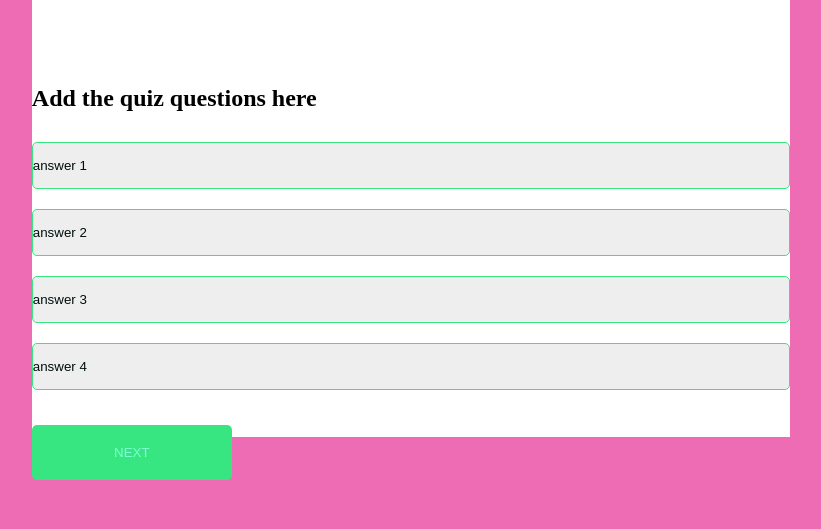
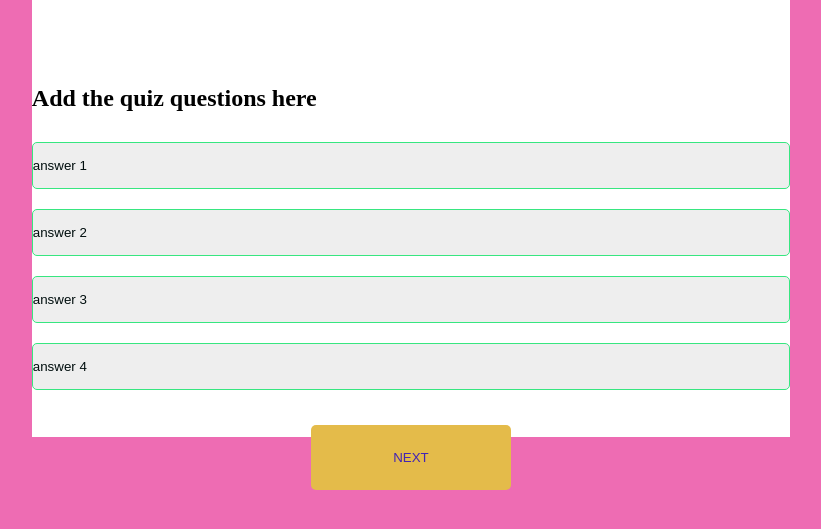
Before and after one commit to ANUDT/Week-4-quiz, a plain HTML site: page index.html in a window 1280 px wide. Shown: the part 163-692 px from the top of the page, without its empty margins (229-1050 px from the left). Drawn offline with Linux system fonts and the light colour scheme.

Commit message:
CSS #next-btn

```diff
--- a/script.css
+++ b/script.css
@@ -56,15 +56,16 @@ body{
    }
 
    #next-btn{
-    background-color: #37e680;
-    color:aquamarine;
+    background-color: #e4bb4a;
+    color:rgb(67, 36, 179);
     font-weight: 500;
     width: 200px;
     border: 0;
-    padding: 20px;
+    padding: 25px 0px;
     margin: 25px auto 0;
     border-radius: 5px;
     cursor: pointer;
+    display: block;
 
 
    }
```
